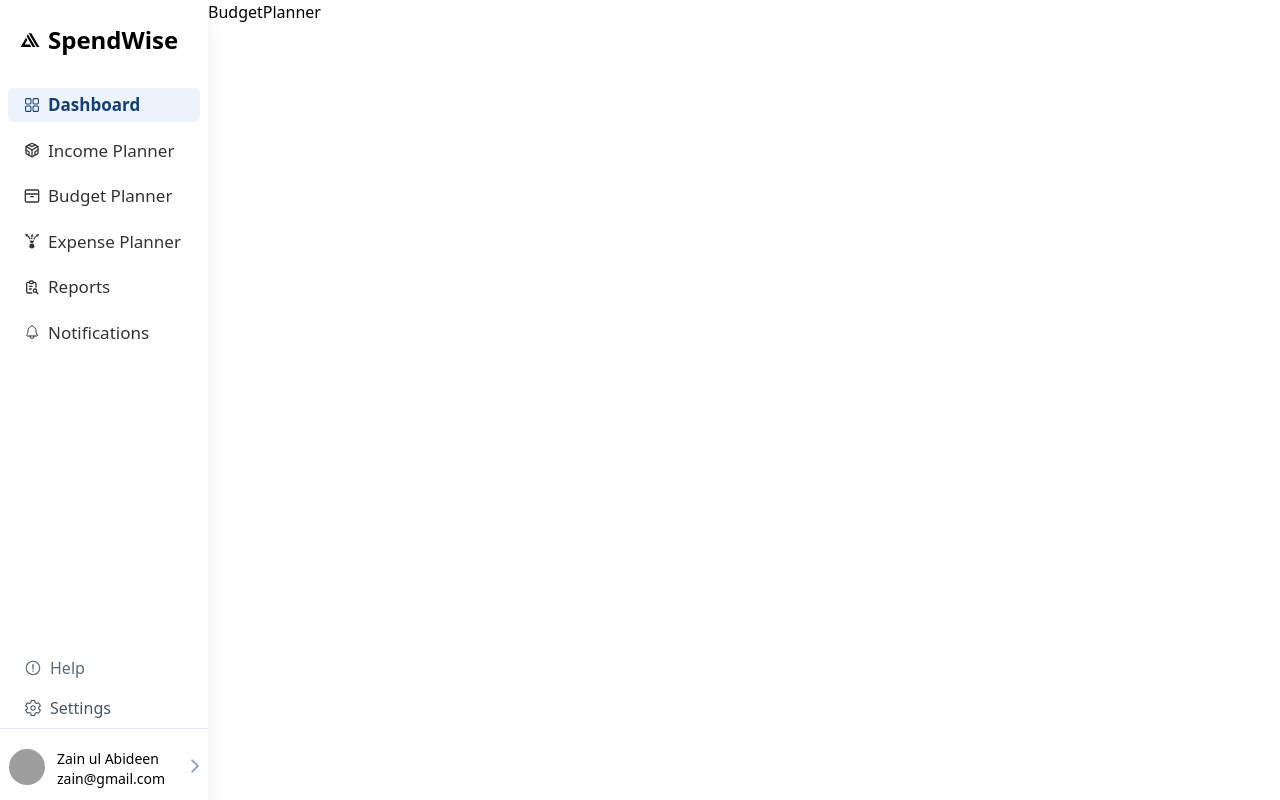
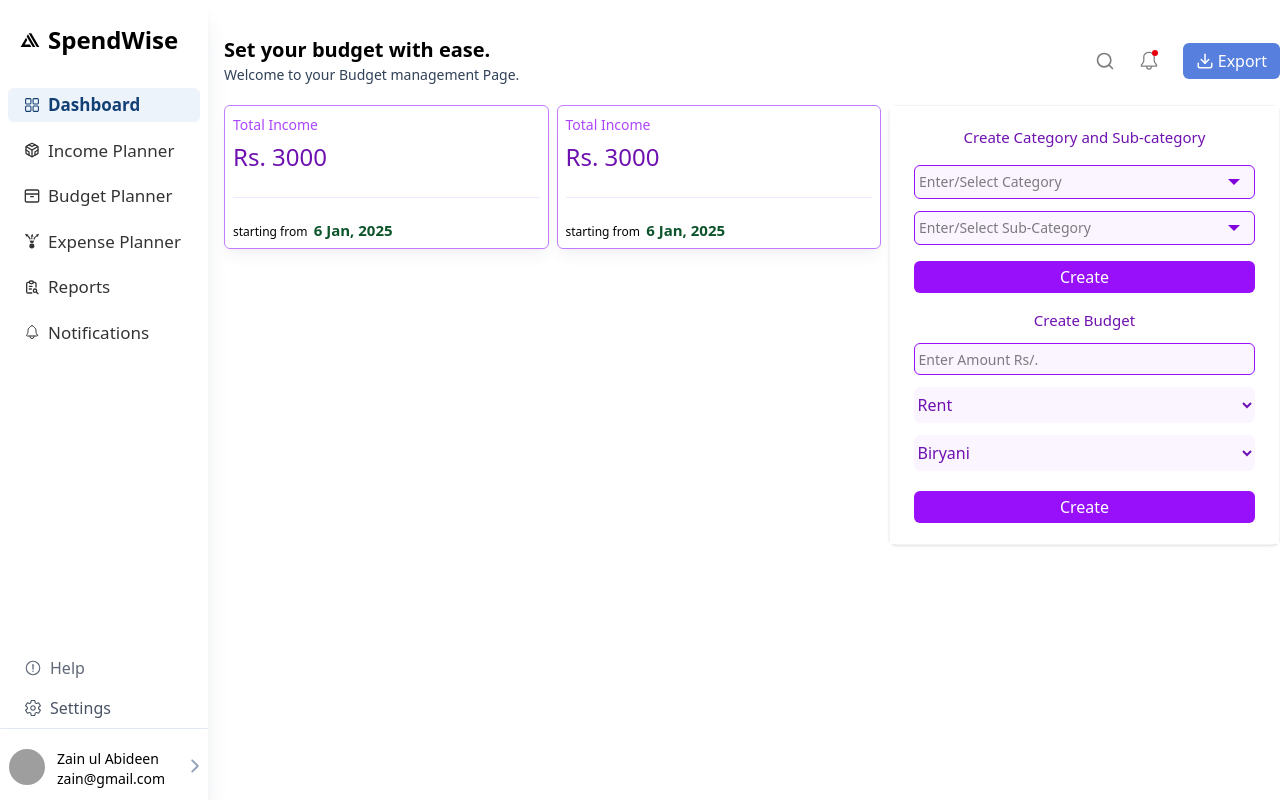
Before and after one commit to zainkhokhar1/SpendWise-WebApp-Latest, a React (Vite) app: page /budget-planner in a window 1280 px wide. Built offline with nearby package versions, Linux system fonts and the light colour scheme; grey boxes are pictures that could not be loaded.

Commit message:
add BudgetFormContainer component; update IncomeCard to accept isBudget prop; enhance BudgetPlanner layout with new components and improved styling

```diff
--- a/src/components/Income components/IncomeCard.jsx
+++ b/src/components/Income components/IncomeCard.jsx
@@ -1,9 +1,10 @@
 
 import React from 'react'
 
-const IncomeCard = () => {
+const IncomeCard = ({isBudget}) => {
+    console.log(isBudget)
     return (
-        <div className='flex flex-col max-sm:col-span-6 justify-between py-2 rounded-md h-36 cursor-pointer shadow-lg shadow-purple-950/5 border border-purple-400 duration-200 ease-in-out col-span-2 p-2  bg-white space-y-2'>
+        <div className={`flex flex-col ${isBudget ? 'col-span-2' : 'max-sm:col-span-6 col-span-2'} justify-between py-2 rounded-md h-36 cursor-pointer shadow-lg shadow-purple-950/5 border border-purple-400 duration-200 ease-in-out  p-2  bg-white space-y-2`}>
 
             <div className='w-full space-y-1'>
                 <h1 className='text-[14px] text-purple-500 font-medium'>
--- /dev/null
+++ b/src/components/budgetComponents/BudgetFormContainer.jsx
@@ -0,0 +1,115 @@
+
+import React, { useState } from 'react'
+import { IoMdArrowDropdown } from "react-icons/io";
+
+
+const BudgetFormContainer = () => {
+
+    const [options, setOptions] = useState(false);
+    const [optionsSecondary, setOptionsSecondary] = useState(false);
+    const [optionSelected, setOptionSelected] = useState('');
+    const [optionSelectedSecondary, setOptionSelectedSecondary] = useState('');
+
+    return (
+        <>
+            <div className='bg-white w-full p-2 h-full'>
+
+                {/* first form to create category and sub-category */}
+                <form action="" className='flex items-center gap-2 flex-col mt-1'>
+                    <h2 className='text-[15px] font-medium text-purple-800 pt-2'>
+                        Create Category and Sub-category
+                    </h2>
+
+                    <div className='flex gap-1 flex-col w-full px-4'>
+                        {/* container for category */}
+                        <div className='relative flex items-center border border-purple-600 focus:border-purple-900 duration-200 rounded-md w-full mt-2 bg-purple-50 px-1'>
+                            <input type="text" className='w-11/12 h-8 text-sm' placeholder='Enter/Select Category' />
+                            <IoMdArrowDropdown className='text-2xl fill-purple-700 cursor-pointer' onMouseEnter={() => setOptions(true)} />
+
+                            {/* absolute options show here */}
+                            <div className={`absolute z-[999] ${options ? "top-7 right-0" : "hidden"} w-[120px] h-fit flex flex-col bg-white border border-slate-200 rounded-sm`} onMouseLeave={() => setOptions(false)} onClick={(e) => {
+                                e.stopPropagation();
+                                setOptions(false);
+                            }}>
+
+                                <div className='text-nowrap hover:bg-slate-50 duration-300 ease-in-out cursor-pointer pt-1 pb-1 px-[6px] border border-transparent border-b-slate-200 text-[14px] min-w-full' onClick={() => { setOptionSelected('Rent'); }}>
+                                    Rent
+                                </div>
+                                <div className='text-nowrap hover:bg-slate-50 duration-300 ease-in-out cursor-pointer pt-1 pb-1 px-[6px] border border-transparent border-b-slate-200 text-[14px]' onClick={() => { setOptionSelected('Food'); }}>
+                                    Food
+                                </div>
+                                <div className='text-nowrap hover:bg-slate-50 duration-300 ease-in-out cursor-pointer pt-1 pb-1 px-[6px] text-[14px]' onClick={() => { setOptionSelected('Petrol'); }}>
+                                    Petrol
+                                </div>
+                            </div>
+
+                        </div>
+
+                        {/* container to create sub-category */}
+                        <div className='relative flex items-center border border-purple-600 focus:border-purple-900 duration-200 rounded-md w-full mt-2 bg-purple-50 px-1'>
+
+                            <input type="text" className='w-11/12 h-8 text-sm' placeholder='Enter/Select Sub-Category' />
+                            <IoMdArrowDropdown className='text-2xl fill-purple-700 cursor-pointer' onMouseEnter={() => setOptionsSecondary(true)} />
+
+                            {/* absolute options show here */}
+                            <div className={`absolute z-[999] ${optionsSecondary ? "top-7 right-0" : "hidden"} w-[120px] h-fit flex flex-col bg-white border border-slate-200 rounded-sm`} onMouseLeave={() => setOptionsSecondary(false)} onClick={(e) => {
+                                e.stopPropagation();
+                                setOptionsSecondary(false);
+                            }}>
+
+                                <div className='text-nowrap hover:bg-slate-50 duration-300 ease-in-out cursor-pointer pt-1 pb-1 px-[6px] border border-transparent border-b-slate-200 text-[14px] min-w-full' onClick={() => { setOptionSelectedSecondary('Biryani'); }}>
+                                    Biryani
+                                </div>
+                                <div className='text-nowrap hover:bg-slate-50 duration-300 ease-in-out cursor-pointer pt-1 pb-1 px-[6px] border border-transparent border-b-slate-200 text-[14px]' onClick={() => { setOptionSelectedSecondary('Chicken'); }}>
+                                    Chicken
+                                </div>
+                                <div className='text-nowrap hover:bg-slate-50 duration-300 ease-in-out cursor-pointer pt-1 pb-1 px-[6px] text-[14px]' onClick={() => { setOptionSelectedSecondary('University Food'); }}>
+                                    University Food
+                                </div>
+                            </div>
+
+                        </div>
+                    </div>
+                    <button className=' my-2 bg-purple-600 hover:bg-purple-700 duration-300 cursor-pointer rounded-md py-1 w-11/12 text-white'>
+                        Create
+                    </button>
+
+                </form>
+
+                {/* second form to create the income and select the corresponding category or sub-category */}
+                <form action="" className='flex items-center gap-3 flex-col'>
+                    <h2 className='text-[15px] font-medium text-purple-800 pt-2'>
+                        Create Budget
+                    </h2>
+                    <input type="number" className='w-11/12 h-8 text-sm bg-purple-50 border border-purple-600 rounded-md px-1' placeholder='Enter Amount Rs/.' />
+                    {/* first to select the category */}
+                    <select className='w-11/12 bg-purple-50 text-purple-800 h-9 rounded-md'>
+                        <option className='custom-option' value="">Rent</option>
+                        <option className='custom-option' value="">Food</option>
+                        <option className='custom-option' value="">Petrol</option>
+                    </select>
+
+                    {/* second to select the sub-category */}
+                    <select className='w-11/12 bg-purple-50 h-9 text-purple-800 rounded-md'>
+                        <option className="custom-option" value="">Biryani</option>
+                        <option className='custom-option' value="">Chicken</option>
+                        <option className='custom-option' value="">University Food</option>
+                    </select>
+
+                    <button className=' my-2 bg-purple-600 hover:bg-purple-700 duration-300 cursor-pointer rounded-md py-1 w-11/12 text-white'>
+                        Create
+                    </button>
+
+                </form>
+            </div>
+
+            {/* div on the back to close the options  */}
+            {
+                options || optionsSecondary ? <div className='w-screen h-screen fixed inset-0 z-0' onClick={() => { setOptions(false); setOptionsSecondary(false); }}></div> : ''
+            }
+
+        </>
+    )
+}
+
+export default BudgetFormContainer;
--- a/src/screens/BudgetPlanner.jsx
+++ b/src/screens/BudgetPlanner.jsx
@@ -1,9 +1,44 @@
 
 import React from 'react'
+import IncomeCard from '../components/Income components/IncomeCard';
+import Navbar from '../components/Navbar';
+import BudgetFormContainer from '../components/budgetComponents/BudgetFormContainer';
 
 const BudgetPlanner = () => {
   return (
-    <div>BudgetPlanner</div>
+    <div className='w-full h-full pl-4 pt-4'>
+      <Navbar highding={'Set your budget with ease.'} para={'Welcome to your Budget management Page.'} />
+
+      <div className='grid grid-cols-8 w-full h-full gap-2'>
+        {/* 2 cards section here */}
+        <div className='col-span-5 gap-2 grid grid-cols-4'>
+          <IncomeCard isBudget={true} />
+          <IncomeCard isBudget={true} />
+        </div>
+
+        {/* A form showing up here. Uper half showing to create category with sub-category and Lower half to set Budget for the categories and sub-categories. */}
+        <div className='col-span-3 h-[440px] shadow-sm border border-slate-100 bg-purple-200 rounded-lg'>
+          <BudgetFormContainer />
+        </div>
+
+        {/* A container showing the bar chart may be decide later what's best to show here */}
+        <div>
+
+        </div>
+
+        {/* A container showing the history that when you have created the the income and other things same to Income planner */}
+        <div>
+
+        </div>
+
+        {/* A container to show the pie chart similar to Income Pie */}
+        <div>
+
+        </div>
+
+      </div>
+
+    </div>
   )
 }
 
```
Also changed, not shown: src/index.css (+7 -4 lines), src/components/budgetComponents/budget.css (added).
